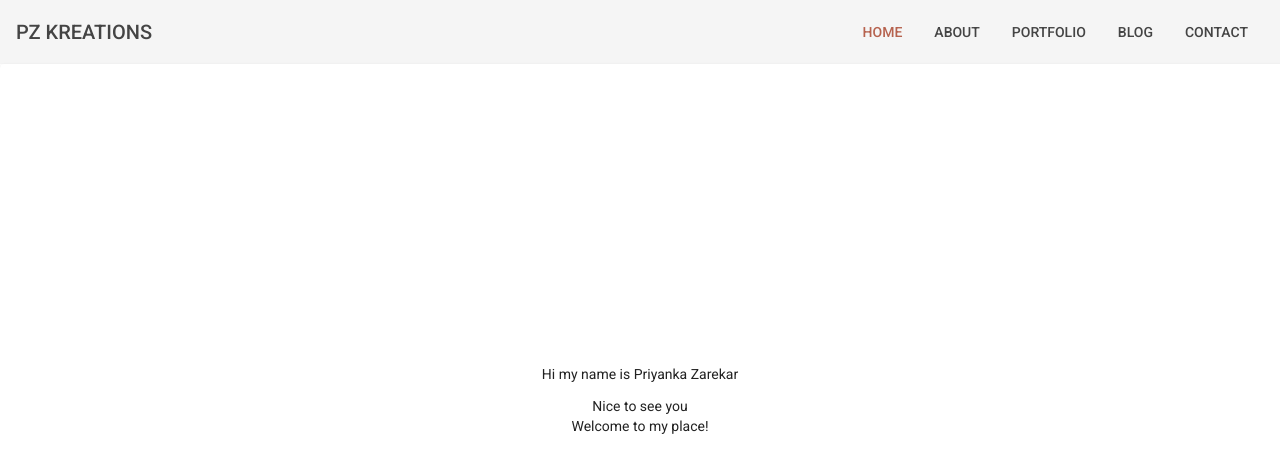
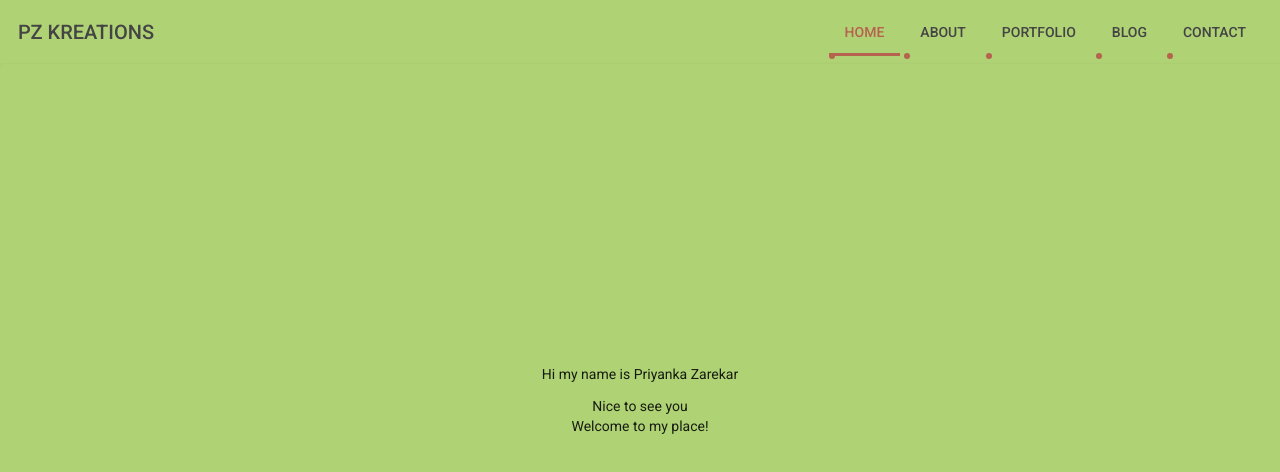
Before and after one commit to priyankaz97/Portfolio-website-pzKreations, an Angular app: page / in a window 1280 px wide. Shown: the top 472 px of the page. Built offline with nearby package versions, Linux system fonts and the light colour scheme.

Commit message:
navbar edits
navbar edits

```diff
--- a/src/app/app.component.css
+++ b/src/app/app.component.css
@@ -5,6 +5,13 @@
 .navbar {
   /* background-color: #ea907a83; */
   display: flex;
+  background-color: transparent;
+  background-color: #afd275;
+}
+
+.logo{
+    position: absolute;
+    z-index: 99999 !important;
 }
 
 .nav-links > button,
@@ -12,6 +19,7 @@
 .nav-links-mobile-content > button {
   text-transform: uppercase;
   color: #444;
+  margin: 0 2px;
 }
 .active {
   color: #b6624e !important;
@@ -26,6 +34,22 @@
 .intro-card {
   width: 100%;
   height: 100%;
+  animation: gradient 15s ease infinite;
+  background-color: #afd275;
+  /* background: linear-gradient(-45deg, #ee7752, #e73c7e, #23a6d5, #23d5ab); */
+  background-size: 400% 400%;
+}
+
+@keyframes gradient {
+	0% {
+		background-position: 0% 50%;
+	}
+	50% {
+		background-position: 100% 50%;
+	}
+	100% {
+		background-position: 0% 50%;
+	}
 }
 
 .text-center {
@@ -37,19 +61,38 @@
   z-index: 1;
   right: 0;
   top: 0;
+  width: 100%;
 }
 
 .nav-links-mobile-content > button {
   display: block;
 }
 
-.smokey-background {
-  background-color: whitesmoke !important;
+.nav-links-mobile{
+    background-color: #afd275;
 }
 
-.mat-expansion-panel:not(.mat-expanded):not([aria-disabled="true"])
-  .mat-expansion-panel-header:hover {
-  background-color: whitesmoke !important;
+.nav-links-mobile-content > button {
+    width: 100%;
+    text-align: right;
+    line-height: 3;
+}
+
+.nav-links-mobile-content{
+}
+
+.smokey-background {
+  background-color: transparent !important;
+}
+
+.mat-expansion-panel-header.nav-link-header{
+    background-color: #afd275 !important;
+    height: 55px;
+    border-radius: 0%;
+}
+
+.mat-expansion-panel {
+    background-color: #fff !important;
 }
 
 .no-shadow {
@@ -63,7 +106,7 @@
 
 .toggle-menu-button {
   margin-top: 15px;
-  margin-left: 60px;
+  width: 100%;
 }
 
 .menu-open {
@@ -73,7 +116,7 @@
 #toggle {
   width: 28px;
   height: 30px;
-  margin: 10px auto;
+  float: right;
 }
 
 #toggle div {
@@ -101,17 +144,53 @@
   transform: rotate(-45deg) translate(3px, -5px);
 }
 
-.navbar, .nav-links-mobile {
-  animation: reveal 0.7s;
+.nav-links {
+  animation: revealFromTop 0.7s;
 }
 
-@keyframes reveal {
+@keyframes revealFromTop {
   0% {
     transform: translate(0, -120%);
   }
   100% {
     transform: translate(0, 0);
   }
+}
+
+@keyframes revealFromRight {
+  0% {
+    transform: translate(200%, 150%);
+  }
+  50% {
+    transform: translate(100%, -10%);
+  }
+  100% {
+    transform: translate(0, 0);
+  }
+}
+
+.nav-links-desktop button::before {
+  content: "";
+  display: block;
+  height: 3px;
+  background-color: #b6624e;
+  position: absolute;
+  top: 40px;
+  left: 0px;
+  width: 0%;
+  transition: all ease-in-out 500ms;
+}
+
+.nav-links-desktop button:hover::before {
+  width: 100%;
+}
+
+.menu-backdrop {
+    background-color: #000;
+    opacity: 0.5;
+    width: 100%;
+    height: 100%;
+    display: none;
 }
 
 @media (min-width: 320px) {
@@ -123,6 +202,17 @@
     display: block;
   }
 }
+
+.active-line {
+  width: 100%;
+  height: 3px;
+  background: #b6624e;
+  display: inline-block;
+  position: absolute;
+  left: 0;
+  top: 40px;
+}
+
 @media (min-width: 481px) {
   /* portrait e-readers (Nook/Kindle), smaller tablets @ 600 or @ 640 wide. */
   .nav-links-desktop {
@@ -132,6 +222,7 @@
     display: none;
   }
 }
+
 @media (min-width: 641px) {
   /* portrait tablets, portrait iPad, landscape e-readers, landscape 800x480 or 854x480 phones */
   .nav-links-desktop {
@@ -141,6 +232,7 @@
     display: none;
   }
 }
+
 @media (min-width: 961px) {
   /* tablet, landscape iPad, lo-res laptops ands desktops */
   .nav-links-desktop {
@@ -150,6 +242,7 @@
     display: none;
   }
 }
+
 @media (min-width: 1025px) {
   /* big landscape tablets, laptops, and desktops */
   .nav-links-desktop {
@@ -159,6 +252,7 @@
     display: none;
   }
 }
+
 @media (min-width: 1281px) {
   /* hi-res laptops and desktops */
   .nav-links-desktop {
--- a/src/app/app.component.html
+++ b/src/app/app.component.html
@@ -7,30 +7,35 @@
   <div class="nav-links nav-links-desktop">
     <button mat-button class="active">
       <span>home</span>
+      <div class="active-line open-tab"></div>
     </button>
     <button mat-button>
       <span>about</span>
+      <div class="open-tab"></div>
     </button>
     <button mat-button>
       <span>portfolio</span>
+      <div class="open-tab"></div>
     </button>
     <button mat-button>
       <span>blog</span>
+      <div class="open-tab"></div>
     </button>
     <button mat-button>
       <span>contact</span>
+      <div class="open-tab"></div>
     </button>
   </div>
 </mat-toolbar>
 
 <!-- mobile view -->
 <div class=" nav-links nav-links-mobile">
-  <mat-accordion class="nav-links">
+  <mat-accordion>
     <mat-expansion-panel class="smokey-background no-shadow" hideToggle (opened)="panelOpenState = true"
       (closed)="panelOpenState = false">
-      <mat-expansion-panel-header (click)="toggleMenuIcon()">
+      <mat-expansion-panel-header class="nav-link-header" (click)="toggleMenuIcon()">
         <mat-panel-title>
-          <button mat-icon-button class="icon toggle-menu-button" aria-label="icon-button with menu icon">
+          <button [disableRipple]="true" mat-icon-button class="icon toggle-menu-button" aria-label="icon-button with menu icon">
             <div id="toggle">
               <div class="one"></div>
               <div class="two"></div>
@@ -61,7 +66,7 @@
 </div>
 
 <!-- Navbar ends -->
-
+<div class="menu-backdrop"></div>
 <mat-card class="text-center intro-card">
   <div class="intro-content center">
     <p>
--- a/src/app/app.component.ts
+++ b/src/app/app.component.ts
@@ -13,5 +13,7 @@ export class AppComponent {
   toggleMenuIcon() {
       $('#toggle').toggleClass("on");
       $('.toggle-menu-button').toggleClass("menu-open");
+      $('.menu-backdrop').fadeToggle();
+
   }
 }
--- a/src/styles.css
+++ b/src/styles.css
@@ -8,6 +8,7 @@ body {
 body {
     margin: 0;
     font-family: Roboto, "Helvetica Neue", sans-serif;
+    background-color: #afd275;
 }
 
 #main {
```
